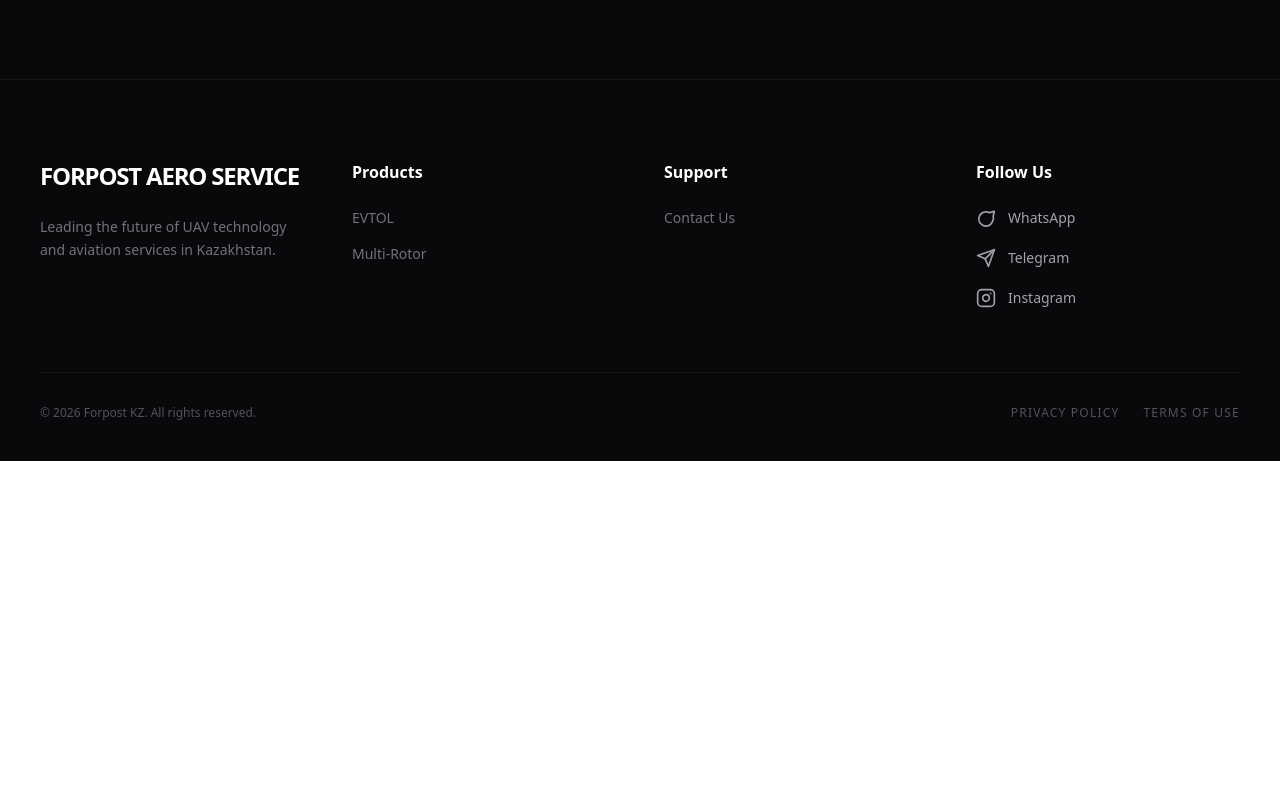
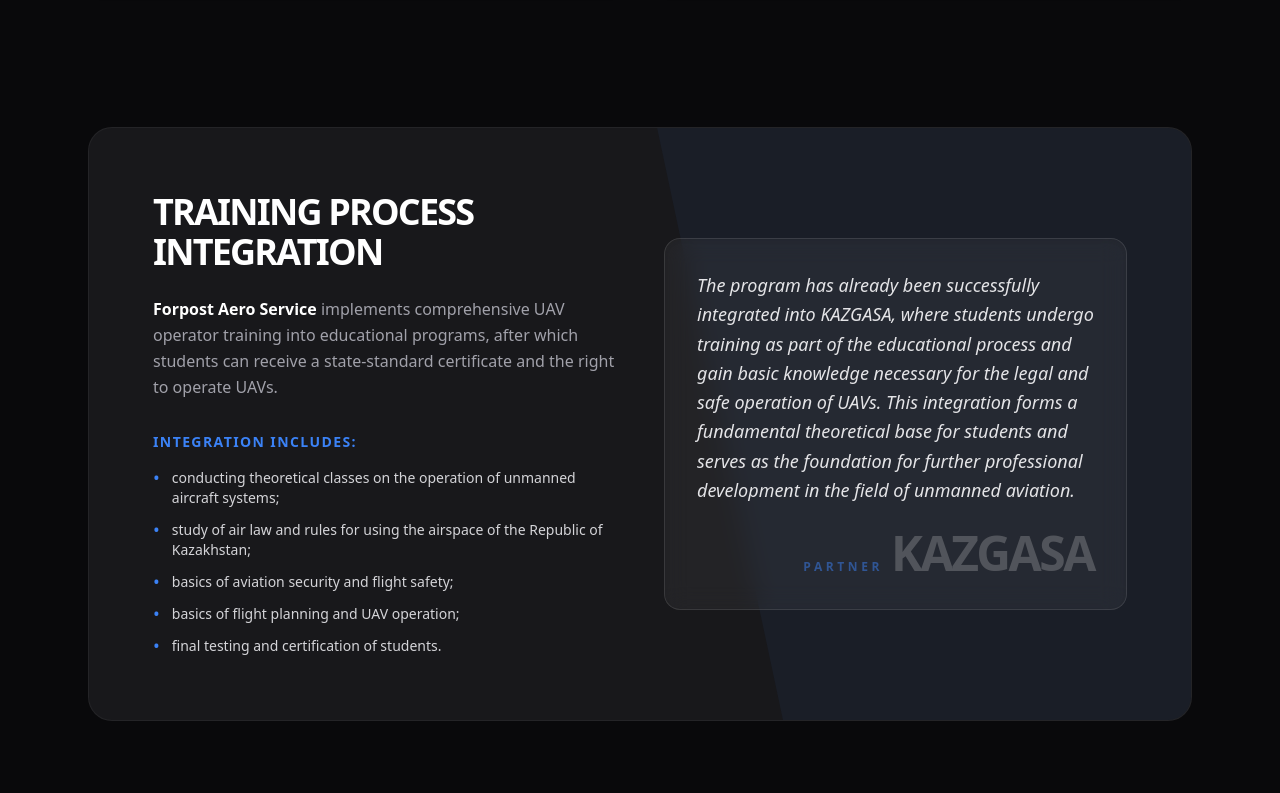
Before and after one commit to SamuelStrand/drones, a React (Create React App) app in the folder FAS_site/fas-website/: page /education in a window 1280 px wide. Shown: the part 807-1600 px from the top of the page. Before the commit the page ends 1268 px from the top, so only its background shows below. Built offline with nearby package versions, Linux system fonts and the light colour scheme; no server answers.

Commit message:
Education integration added.
Integration part is added to the education page

```diff
--- a/FAS_site/fas-website/src/i18n.js
+++ b/FAS_site/fas-website/src/i18n.js
@@ -457,6 +457,19 @@
             "Final testing",
             "Certificate of completion"
           ]
+        },
+        integration: {
+          title: "TRAINING PROCESS INTEGRATION",
+          intro: "implements comprehensive UAV operator training into educational programs, after which students can receive a state-standard certificate and the right to operate UAVs.",
+          include_title: "Integration includes:",
+          list: [
+            "conducting theoretical classes on the operation of unmanned aircraft systems;",
+            "study of air law and rules for using the airspace of the Republic of Kazakhstan;",
+            "basics of aviation security and flight safety;",
+            "basics of flight planning and UAV operation;",
+            "final testing and certification of students."
+          ],
+          kazgasa_text: "The program has already been successfully integrated into KAZGASA, where students undergo training as part of the educational process and gain basic knowledge necessary for the legal and safe operation of UAVs. This integration forms a fundamental theoretical base for students and serves as the foundation for further professional development in the field of unmanned aviation."
         }
       },
       contact: {
@@ -927,6 +940,19 @@
             "Итоговое тестирование",
             "Сертификат о прохождении обучения"
           ]
+        },
+        integration: {
+          title: "ИНТЕГРАЦИЯ ПРОЦЕССОВ ОБУЧЕНИЯ",
+          intro: "Forpost Aero Service внедряет комплексную подготовку операторов БПЛА в образовательные программы, по итогам которой слушатели могут получить сертификат государственного образца и право управления БПЛА.",
+          include_title: "Интеграция включает:",
+          list: [
+            "проведение теоретических занятий по эксплуатации беспилотных авиационных систем;",
+            "изучение воздушного права и правил использования воздушного пространства Республики Казахстан;",
+            "основы авиационной безопасности и безопасности полетов;",
+            "основы планирования полётов и эксплуатации БПЛА;",
+            "итоговое тестирование и сертификацию обучающихся."
+          ],
+          kazgasa_text: "Программа уже успешно интегрирована в КАЗГАСА, где студенты проходят обучение в рамках учебного процесса и получают базовые знания, необходимые для законной и безопасной эксплуатации БПЛА. Данная интеграция формирует у обучающихся фундаментальную теоретическую базу и является основой для дальнейшего профессионального развития в сфере беспилотной авиации."
         }
       },
       contact: {
@@ -1030,6 +1056,19 @@
             "Қорытынды тестілеу",
             "Оқуды аяқтағаны туралы сертификат"
           ]
+        },
+        integration: {
+          title: "ОҚУ ПРОЦЕСТЕРІН ИНТЕГРАЦИЯЛАУ",
+          intro: "БПЛА операторларын даярлаудың кешенді бағдарламаларын білім беру бағдарламаларына енгізеді, оның қорытындысы бойынша тыңдаушылар мемлекеттік үлгідегі сертификат пен БПЛА басқару құқығын ала алады.",
+          include_title: "Интеграция келесілерді қамтиды:",
+          list: [
+            "ұшқышсыз авиациялық жүйелерді пайдалану бойынша теориялық сабақтар өткізу;",
+            "әуе құқығын және Қазақстан Республикасының әуе кеңістігін пайдалану ережелерін зерделеу;",
+            "авиациялық қауіпсіздік және ұшу қауіпсіздігінің негіздері;",
+            "ұшуды жоспарлау және БПЛА пайдалану негіздері;",
+            "қорытынды тестілеу және білім алушыларды сертификаттау."
+          ],
+          kazgasa_text: "Бағдарлама ҚАЗҚСӘА-ға (КАЗГАСА) сәтті интеграцияланған, онда студенттер оқу процесі аясында білім алып, БПЛА-ны заңды және қауіпсіз пайдалану үшін қажетті базалық білім алады. Бұл интеграция білім алушыларда іргелі теориялық базаны қалыптастырады және ұшқышсыз авиация саласындағы одан арғы кәсіби дамудың негізі болып табылады."
         }
       },
       products: {
--- a/FAS_site/fas-website/src/pages/Education.jsx
+++ b/FAS_site/fas-website/src/pages/Education.jsx
@@ -1,21 +1,16 @@
 import { useTranslation } from "react-i18next";
-import { motion } from "framer-motion"; // Ensure framer-motion is installed
+import { motion } from "framer-motion";
 import PageTransition from "../components/PageTransition";
 import SEO from "../components/SEO";
 
-// Animation variants for the container
 const containerVariants = {
   hidden: { opacity: 0 },
   visible: {
     opacity: 1,
-    transition: {
-      staggerChildren: 0.1, // Items appear one by one
-      delayChildren: 0.3
-    }
+    transition: { staggerChildren: 0.1, delayChildren: 0.3 }
   }
 };
 
-// Animation variants for individual items
 const itemVariants = {
   hidden: { opacity: 0, y: 20 },
   visible: {
@@ -30,6 +25,7 @@
 
   const groupLessons = t('education.group.items', { returnObjects: true }) || [];
   const individualLessons = t('education.individual.items', { returnObjects: true }) || [];
+  const integrationList = t('education.integration.list', { returnObjects: true }) || [];
 
   return (
     <PageTransition>
@@ -38,65 +34,29 @@
       <div className="pt-32 pb-20 bg-white dark:bg-zinc-950 min-h-screen text-zinc-900 dark:text-white transition-colors duration-700">
         <div className="max-w-6xl mx-auto px-6">
 
-          {/* Header Section with Fade In */}
-          <motion.div
-            initial={{ opacity: 0, y: -20 }}
-            animate={{ opacity: 1, y: 0 }}
-            transition={{ duration: 0.8 }}
-            className="text-center mb-20"
-          >
-            <h1 className="text-3xl md:text-5xl font-light uppercase tracking-tight mb-8">
-              {t('education.title')}
-            </h1>
-            <motion.div
-              initial={{ width: 0 }}
-              animate={{ width: 96 }} // 24rem
-              transition={{ delay: 0.5, duration: 1 }}
-              className="h-1 bg-blue-600 mx-auto mb-8"
-            />
-            <p className="text-zinc-500 dark:text-zinc-400 max-w-4xl mx-auto leading-relaxed text-sm md:text-base">
-              {t('education.description')}
-            </p>
+          {/* Header Section */}
+          <motion.div initial={{ opacity: 0, y: -20 }} animate={{ opacity: 1, y: 0 }} transition={{ duration: 0.8 }} className="text-center mb-20">
+            <h1 className="text-3xl md:text-5xl font-light uppercase tracking-tight mb-8">{t('education.title')}</h1>
+            <motion.div initial={{ width: 0 }} animate={{ width: 96 }} transition={{ delay: 0.5, duration: 1 }} className="h-1 bg-blue-600 mx-auto mb-8" />
+            <p className="text-zinc-500 dark:text-zinc-400 max-w-4xl mx-auto leading-relaxed text-sm md:text-base">{t('education.description')}</p>
           </motion.div>
 
-          <div className="grid md:grid-cols-2 gap-12 md:gap-8">
-
-            {/* Card Component Template */}
+          {/* Pricing Cards */}
+          <div className="grid md:grid-cols-2 gap-12 md:gap-8 mb-32">
             {[
               { title: 'group', lessons: groupLessons },
               { title: 'individual', lessons: individualLessons }
             ].map((section, sectionIdx) => (
-              <motion.div
-                key={section.title}
-                initial="hidden"
-                whileInView="visible"
-                viewport={{ once: true, margin: "-100px" }}
-                variants={containerVariants}
-                className="flex flex-col h-full space-y-6 group"
-              >
+              <motion.div key={section.title} initial="hidden" whileInView="visible" viewport={{ once: true, margin: "-100px" }} variants={containerVariants} className="flex flex-col h-full space-y-6 group">
                 <div className="text-center md:text-left px-2">
-                  <h2 className="text-xl md:text-2xl font-semibold mb-2 tracking-tight">
-                    {t(`education.${section.title}.title`)}
-                  </h2>
-                  <p className="text-blue-600 dark:text-blue-500 text-sm uppercase tracking-widest font-bold">
-                    {t(`education.${section.title}.price`)}
-                  </p>
+                  <h2 className="text-xl md:text-2xl font-semibold mb-2 tracking-tight">{t(`education.${section.title}.title`)}</h2>
+                  <p className="text-blue-600 dark:text-blue-500 text-sm uppercase tracking-widest font-bold">{t(`education.${section.title}.price`)}</p>
                 </div>
-
-                <motion.div
-                  whileHover={{ y: -5 }} // Smooth lift on hover
-                  className="relative flex-grow overflow-hidden rounded-2xl border border-zinc-200 dark:border-white/10 bg-zinc-50/50 dark:bg-zinc-900/30 p-8 shadow-sm transition-shadow duration-500 hover:shadow-xl dark:hover:shadow-blue-900/10"
-                >
-                  {/* Decorative Glow */}
+                <motion.div whileHover={{ y: -5 }} className="relative flex-grow overflow-hidden rounded-2xl border border-zinc-200 dark:border-white/10 bg-zinc-50/50 dark:bg-zinc-900/30 p-8 shadow-sm transition-shadow duration-500 hover:shadow-xl dark:hover:shadow-blue-900/20">
                   <div className={`absolute ${sectionIdx === 0 ? '-top-24 -right-24' : '-bottom-24 -left-24'} w-48 h-48 bg-blue-600/10 blur-[80px] pointer-events-none`} />
-
                   <ul className="relative z-10 space-y-6 text-sm text-zinc-600 dark:text-zinc-300">
                     {section.lessons.map((item, idx) => (
-                      <motion.li
-                        key={idx}
-                        variants={itemVariants}
-                        className="flex gap-4 items-start"
-                      >
+                      <motion.li key={idx} variants={itemVariants} className="flex gap-4 items-start">
                         <span className="text-blue-600 dark:text-blue-500 font-bold tabular-nums">0{idx + 1}</span>
                         <span className="border-l border-zinc-200 dark:border-white/10 pl-4 leading-snug">{item}</span>
                       </motion.li>
@@ -105,8 +65,57 @@
                 </motion.div>
               </motion.div>
             ))}
+          </div>
 
-          </div>
+          {/* Integration Section - Optimized for Dual Modes */}
+          <motion.div
+            initial={{ opacity: 0, y: 40 }}
+            whileInView={{ opacity: 1, y: 0 }}
+            viewport={{ once: true }}
+            transition={{ duration: 0.8 }}
+            className="relative overflow-hidden rounded-3xl transition-all duration-500
+                       bg-zinc-200 dark:bg-zinc-900
+                       border border-zinc-200 dark:border-white/5
+                       p-8 md:p-16 shadow-2xl shadow-blue-900/5 dark:shadow-none"
+          >
+            {/* Background Branding Decor - Darker in bright mode for contrast */}
+            <div className="absolute top-0 right-0 w-1/2 h-full bg-blue-500 dark:bg-blue-500/5 skew-x-12 translate-x-20 pointer-events-none" />
+
+            <div className="relative z-10 grid lg:grid-cols-2 gap-12 items-center">
+              <div>
+                <h2 className="text-3xl md:text-4xl font-bold uppercase tracking-tighter mb-6 leading-tight text-zinc-900 dark:text-white">
+                  {t('education.integration.title')}
+                </h2>
+                <p className="text-zinc-600 dark:text-zinc-400 mb-8 leading-relaxed">
+                  <strong className="text-blue-600 dark:text-white">Forpost Aero Service</strong> {t('education.integration.intro')}
+                </p>
+
+                <h3 className="text-blue-600 dark:text-blue-500 font-bold uppercase tracking-widest text-sm mb-4">
+                  {t('education.integration.include_title')}
+                </h3>
+                <ul className="space-y-3 text-sm text-zinc-600 dark:text-zinc-300">
+                  {integrationList.map((item, i) => (
+                    <li key={i} className="flex gap-3">
+                      <span className="text-blue-600 dark:text-blue-500 text-lg leading-none">•</span>
+                      {item}
+                    </li>
+                  ))}
+                </ul>
+              </div>
+
+              {/* Glassmorphism Card */}
+              <div className="bg-white/40 dark:bg-white/5 border border-white/20 dark:border-white/10 p-8 rounded-2xl backdrop-blur-md shadow-inner">
+                <p className="text-lg italic text-zinc-700 dark:text-zinc-200 leading-relaxed mb-6">
+                  {t('education.integration.kazgasa_text')}
+                </p>
+                <div className="flex justify-end items-baseline gap-2">
+                  <span className="text-xs uppercase tracking-[0.3em] font-bold text-blue-600 dark:text-blue-500 opacity-50">Partner</span>
+                  <span className="text-5xl font-black text-zinc-900 dark:text-white opacity-10 dark:opacity-20 tracking-tighter select-none">KAZGASA</span>
+                </div>
+              </div>
+            </div>
+          </motion.div>
+
         </div>
       </div>
     </PageTransition>
```
